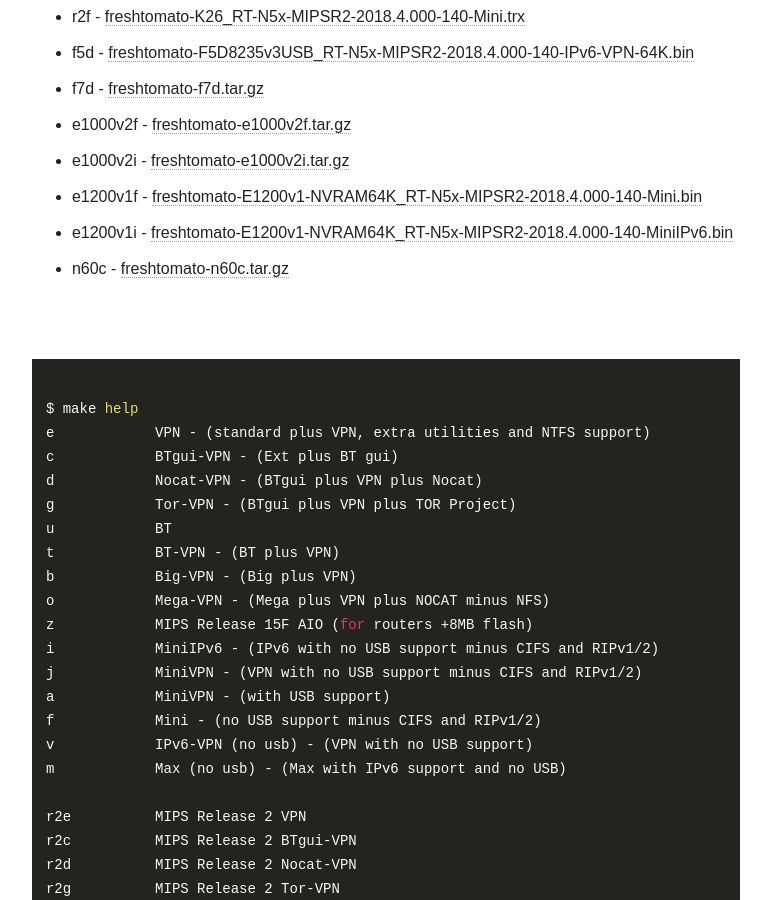
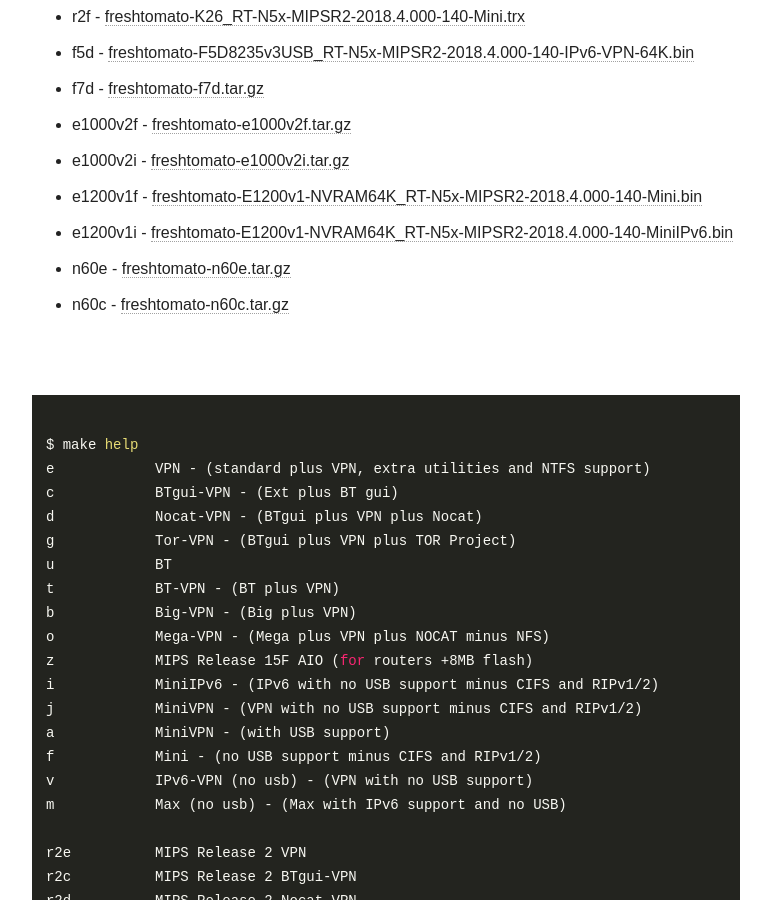
Before and after one commit to oglopss/freshtomato-mips-ci-jekyll, a Jekyll site: the page built from index.html, in a window 1280 px wide and 900 px high, scrolled down 1135 px. Shown: the whole window, without its empty margins (254-1025 px from the left). Built offline with Jekyll 4.4.1, drawn with Linux system fonts in a browser that asks for light colours; nearby versions of some CDN libraries.

Commit message:
Travis build 11 n60e pushed to gh-pages

```diff
--- a/_data/ss.yml
+++ b/_data/ss.yml
@@ -22,3 +22,4 @@
   - 0020 e1200v1f freshtomato-E1200v1-NVRAM64K_RT-N5x-MIPSR2-2018.4.000-140-Mini.bin
   - 0021 e1200v1i freshtomato-E1200v1-NVRAM64K_RT-N5x-MIPSR2-2018.4.000-140-MiniIPv6.bin
   - 0023 n60c freshtomato-n60c.tar.gz
+  - 0022 n60e freshtomato-n60e.tar.gz
```
Also changed, not shown: 1 other file.
